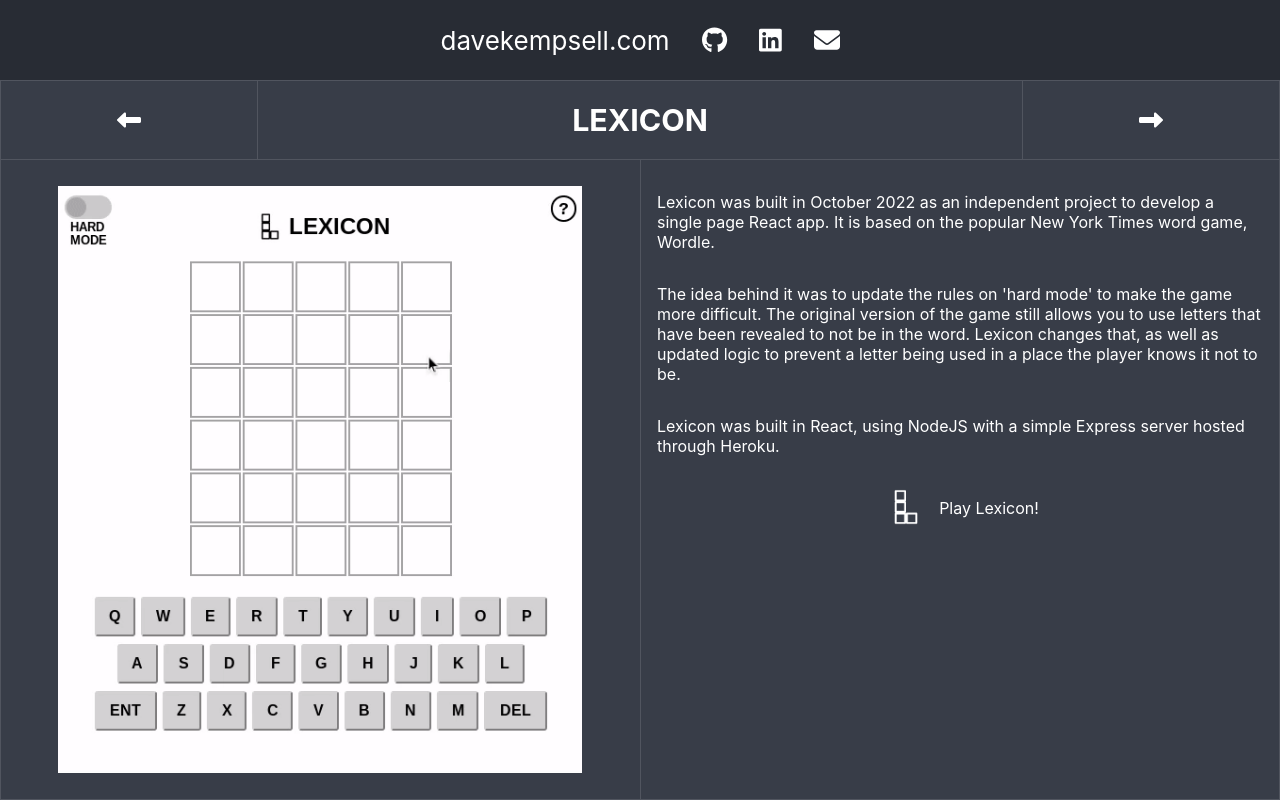
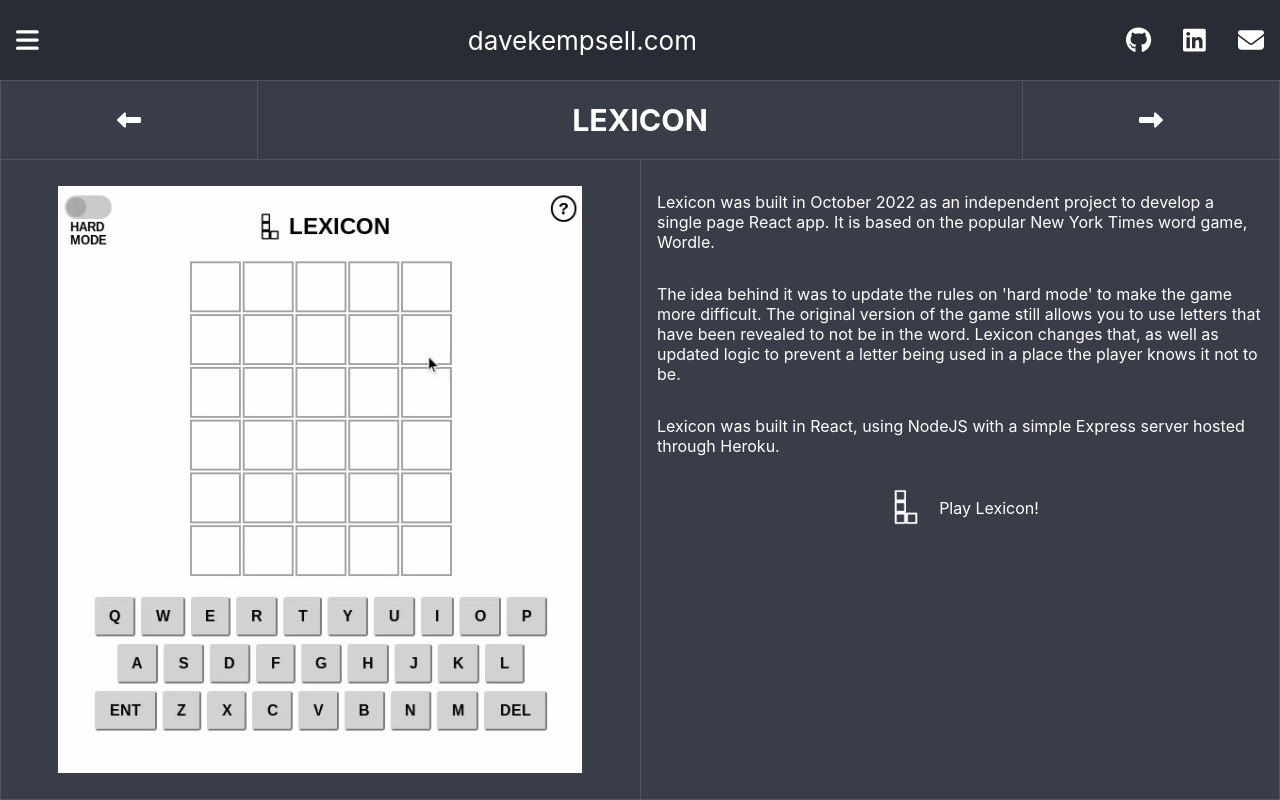
Before and after one commit to davekempsell/davedotcom, a React (Create React App) app: page / in a window 1280 px wide. Built offline with nearby package versions, Linux system fonts and the light colour scheme.

Commit message:
menu icon added to header. header component refactored to within app component

```diff
--- a/src/App.css
+++ b/src/App.css
@@ -21,19 +21,38 @@ header {
   display: flex;
   flex-direction: row;
   align-items: center;
-  justify-content: center;
+  justify-content: space-between;
   font-size: calc(10px + 2vmin);
   color: white;
   gap: 2rem;
+}
+
+header > .header-menu {
+  display: flex;
+  align-items: center;
+  justify-content: center;
+  margin-left: 1rem;
+}
+
+header > .header-menu > button {
+  all: unset;
+  cursor: pointer;
+  transition: all .2s ease-in-out;
+}
+
+header > .header-menu > button:hover {
+  color: lightgray;
+  transform: scale(1.1);
 }
 
 header > .socials {
   display: flex;
   gap: 2rem;
   justify-content: space-around;
+  margin-right: 1rem;
 }
 
-header > .socials > a, header > a {
+header > .socials > a {
   color: white;
   text-decoration: none;
   transition: all .2s ease-in-out;
--- a/src/App.js
+++ b/src/App.js
@@ -1,10 +1,23 @@
+import { useState } from 'react'
 import './App.css';
+import Header from './components/Header'
 import { Projects } from './components/Projects';
 
 function App() {
+  const [projectStatus, setProjectStatus] = useState(true)
+
+  function showProjects() {
+    if(projectStatus) {
+      return (
+        Projects()
+      )
+    }
+  }
+
   return (
     <div className="app">
-      {Projects()}
+      <Header></Header>
+      {showProjects()}
     </div>
   );
 }
--- a/src/components/Header.js
+++ b/src/components/Header.js
@@ -1,5 +1,5 @@
 import { faGithub, faLinkedin } from "@fortawesome/free-brands-svg-icons";
-import { faEnvelope} from "@fortawesome/free-solid-svg-icons";
+import { faEnvelope, faBars } from "@fortawesome/free-solid-svg-icons";
 import { FontAwesomeIcon } from "@fortawesome/react-fontawesome";
 
 import '../App.css';
@@ -7,9 +7,15 @@ import '../App.css';
 function Header() {
   return (
       <header className="App-header">
-        <a href="/">
+        <div className="header-menu">
+          <button>
+            <FontAwesomeIcon icon={faBars} />
+          </button>
+
+        </div>
+
           <p>davekempsell.com</p>
-        </a>
+
         <div className="socials">
           <a href='https://github.com/davekempsell' target="_blank" rel="noreferrer">
             <FontAwesomeIcon icon={faGithub} />
--- a/src/index.js
+++ b/src/index.js
@@ -2,13 +2,11 @@ import React from 'react';
 import ReactDOM from 'react-dom/client';
 import './index.css';
 import App from './App';
-import Header from './components/Header'
 
 
 const root = ReactDOM.createRoot(document.getElementById('root'));
 root.render(
   <React.StrictMode>
-    <Header />
     <App />
   </React.StrictMode>
 );
```
